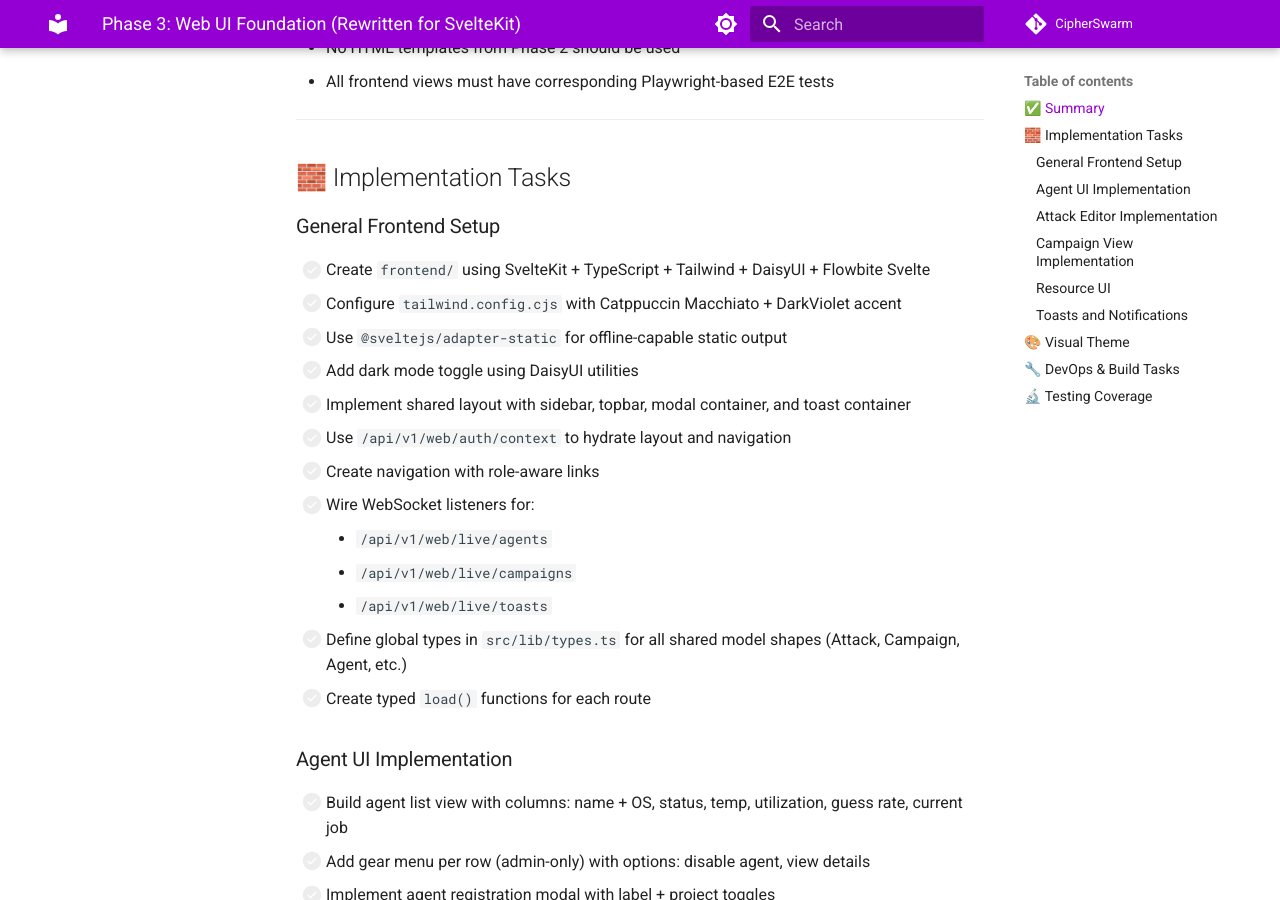
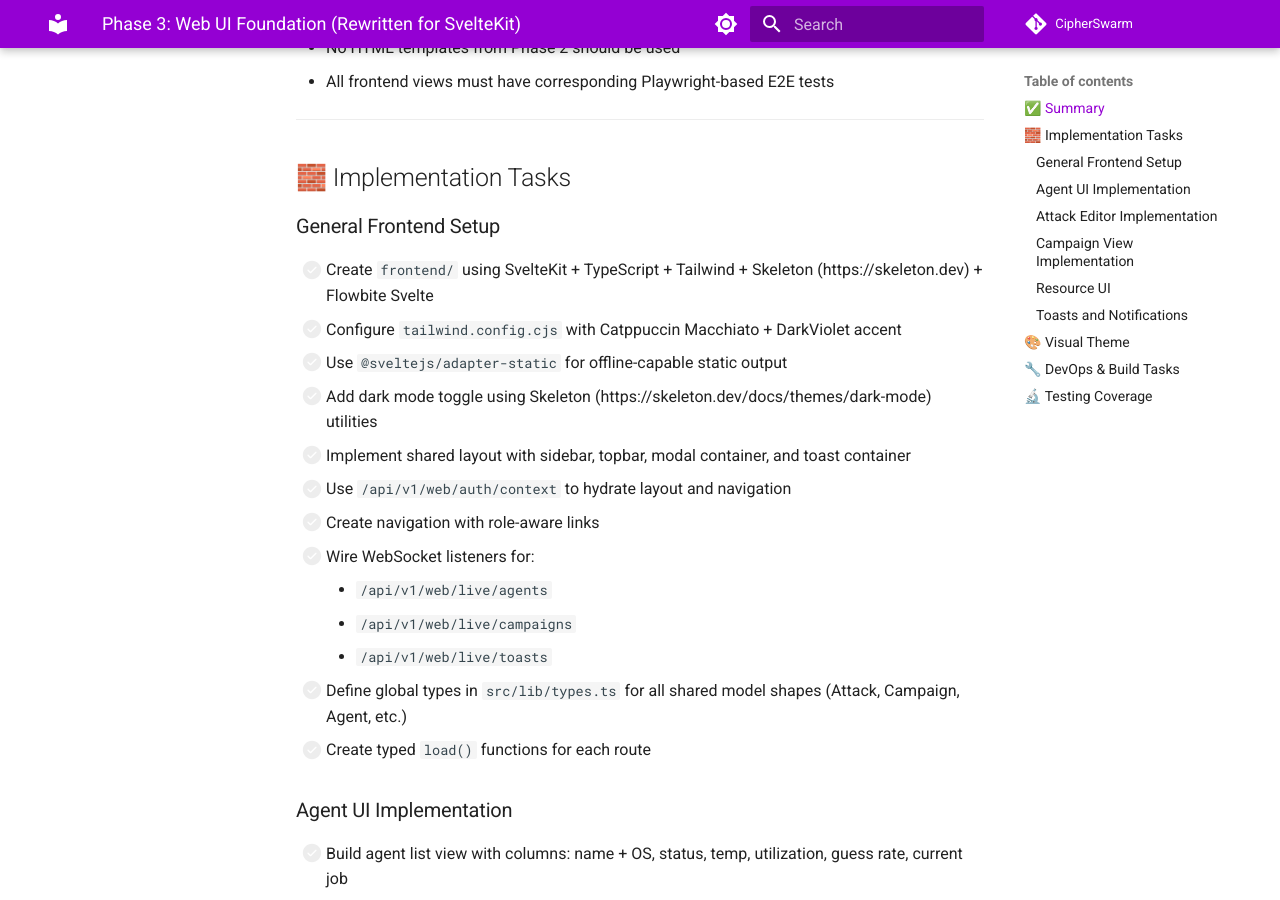
Before and after one commit to unclesp1d3r/CipherSwarm, an MkDocs documentation site: the page built from docs/v2_rewrite_implementation_plan/phase-3-web-ui-foundation.md, in a window 1280 px wide and 900 px high, scrolled down 639 px. Built offline with MkDocs 1.6.1 and Material for MkDocs 9.7.7, drawn with Linux system fonts in a browser that asks for light colours; comment, search, counter and statistics services are not loaded; some of the changed text lies outside the part shown.

Commit message:
feat(docs): update Phase 3 web UI foundation implementation plan
- Changed the frontend setup to use Skeleton instead of DaisyUI for styling.
- Updated the dark mode toggle implementation to utilize Skeleton utilities.
- Adjusted the visual theme section to reflect the new styling framework.

All changes validated with successful test runs, confirming no issues were introduced.

Signed-off-by: UncleSp1d3r <unclespider@protonmail.com>

```diff
--- a/docs/v2_rewrite_implementation_plan/phase-3-web-ui-foundation.md
+++ b/docs/v2_rewrite_implementation_plan/phase-3-web-ui-foundation.md
@@ -19,10 +19,10 @@ Skirmish is responsible for implementing all views from scratch in SvelteKit usi
 
 ### General Frontend Setup
 
--   [ ] Create `frontend/` using SvelteKit + TypeScript + Tailwind + DaisyUI + Flowbite Svelte
+-   [ ] Create `frontend/` using SvelteKit + TypeScript + Tailwind + Skeleton (https://skeleton.dev) + Flowbite Svelte
 -   [ ] Configure `tailwind.config.cjs` with Catppuccin Macchiato + DarkViolet accent
 -   [ ] Use `@sveltejs/adapter-static` for offline-capable static output
--   [ ] Add dark mode toggle using DaisyUI utilities
+-   [ ] Add dark mode toggle using Skeleton (https://skeleton.dev/docs/themes/dark-mode) utilities
 -   [ ] Implement shared layout with sidebar, topbar, modal container, and toast container
 -   [ ] Use `/api/v1/web/auth/context` to hydrate layout and navigation
 -   [ ] Create navigation with role-aware links
@@ -114,7 +114,7 @@ Skirmish is responsible for implementing all views from scratch in SvelteKit usi
 -   Catppuccin Macchiato base
 -   DarkViolet accent (`#9400D3`)
 -   Layout surfaces use `base`, `surface0`, `crust`
--   Flowbite + DaisyUI handle theme-compatible styling
+-   Skeleton (https://skeleton.dev) handle theme-compatible styling
 
 ---
 
```
